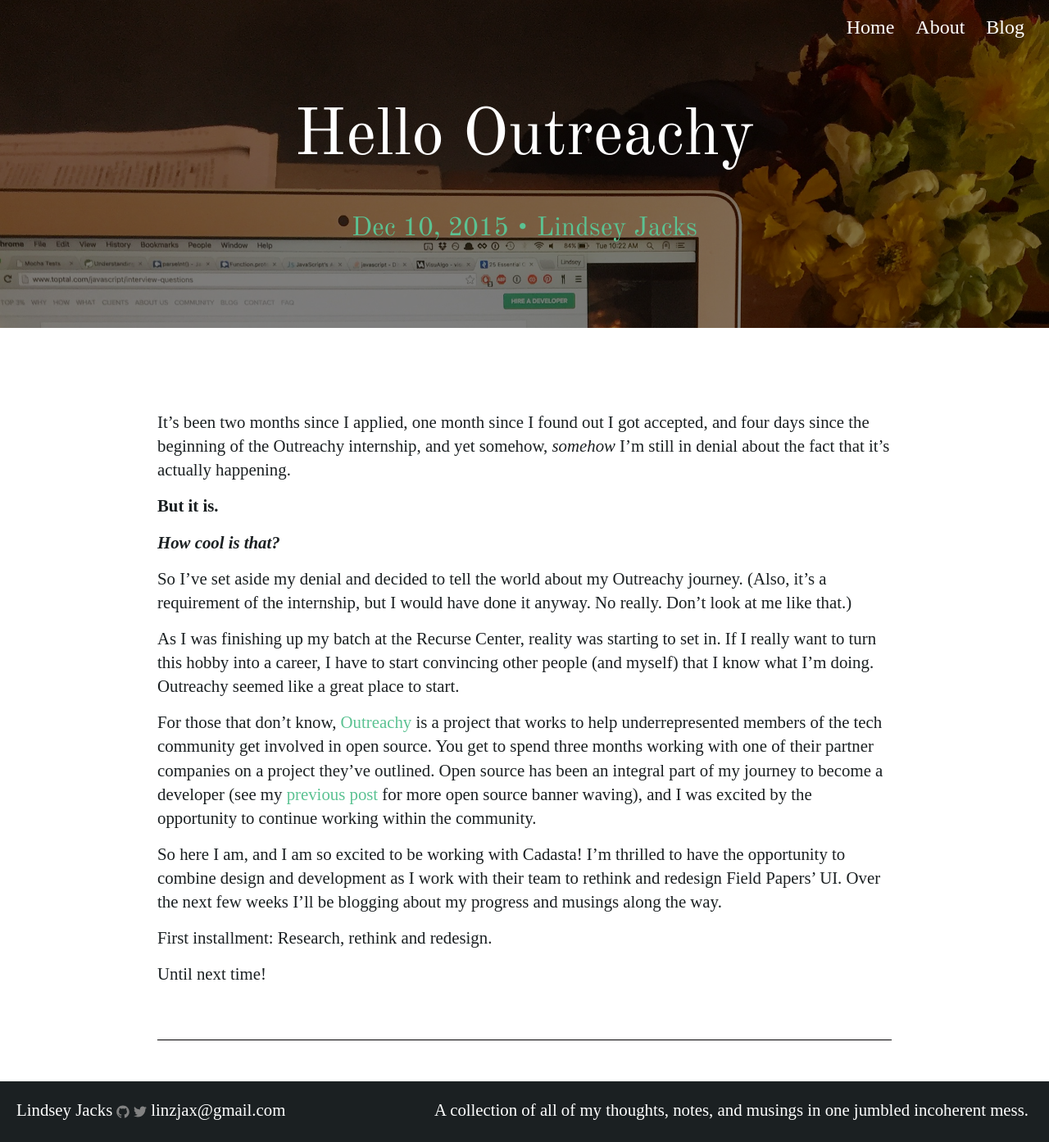
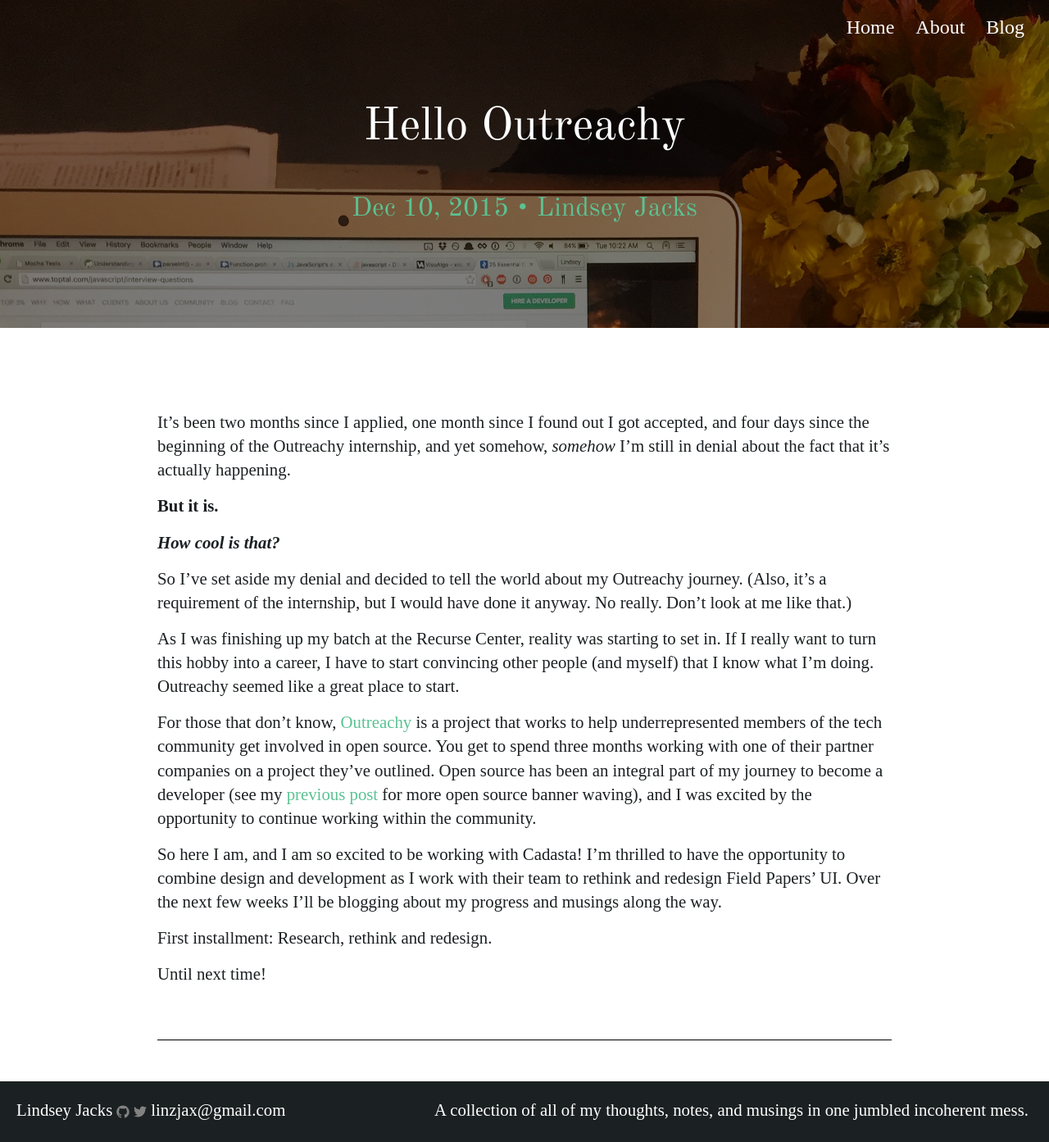
Before and after one commit to linzjax/linzjax.github.io, a Jekyll site: the page built from _posts/2015-12-19-hello-outreachy.markdown, in a window 1280 px wide. Shown: the whole page at 82% size. Built offline with Jekyll 4.4.1, drawn with Linux system fonts in a browser that asks for light colours; some web fonts are replaced.

Commit message:
fixed header issue

```diff
--- a/_sass/_layout.scss
+++ b/_sass/_layout.scss
@@ -503,7 +503,7 @@ a {
 @media (max-width: 1300px){
     .post-title {
         h1 {
-            font-size: 5em;
+            font-size: 3.5em;
         }
         p {
             margin-top: 50px;
@@ -537,7 +537,7 @@ a {
     .post-title {
         margin-top: 5%;
         h1 {
-            font-size: 4.5em;
+            font-size: 3.5em;
         }
         p {
             margin-top: 10px;
@@ -590,7 +590,7 @@ a {
     .post-title {
         margin-top: 1%;
         h1 {
-            font-size: 3em;
+            font-size: 2.5em;
         }
         p {
             margin-top: 10px;
```
Also changed, not shown: 5 other files.
